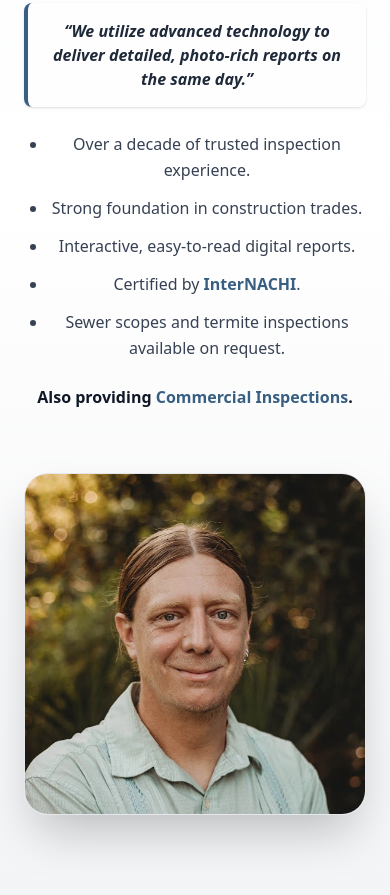
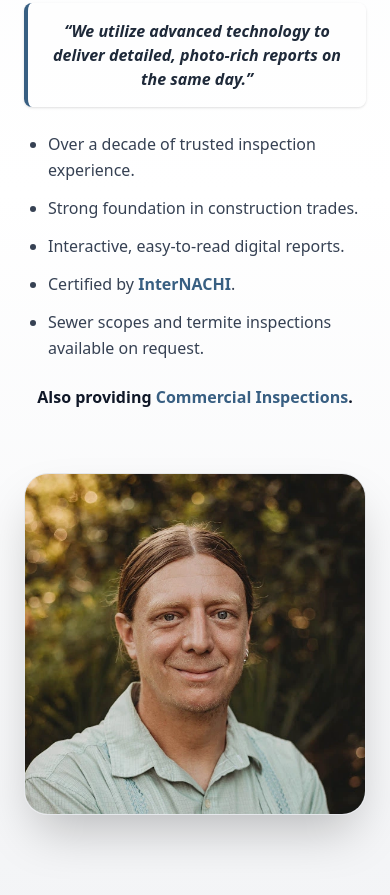
Before and after one commit to itrigerinnovationspvtltd/cw-inspections, a React (Vite) app: page / in a window 390 px wide. Shown: the part 1300-2195 px from the top of the page. Built offline with nearby package versions, Linux system fonts and the light colour scheme.

Commit message:
About Section minor bug fixes

```diff
--- a/src/components/About.jsx
+++ b/src/components/About.jsx
@@ -38,7 +38,7 @@ const About = () => {
           </div>
 
 
-           <ul className="list-disc pl-6 space-y-3 text-gray-700 text-base sm:text-lg leading-relaxed">
+           <ul className="list-disc pl-6 space-y-3 text-gray-700 text-base sm:text-lg leading-relaxed text-left">
             <li>Over a decade of trusted inspection experience.</li>
             <li>Strong foundation in construction trades.</li>
             <li>Interactive, easy-to-read digital reports.</li>
```
